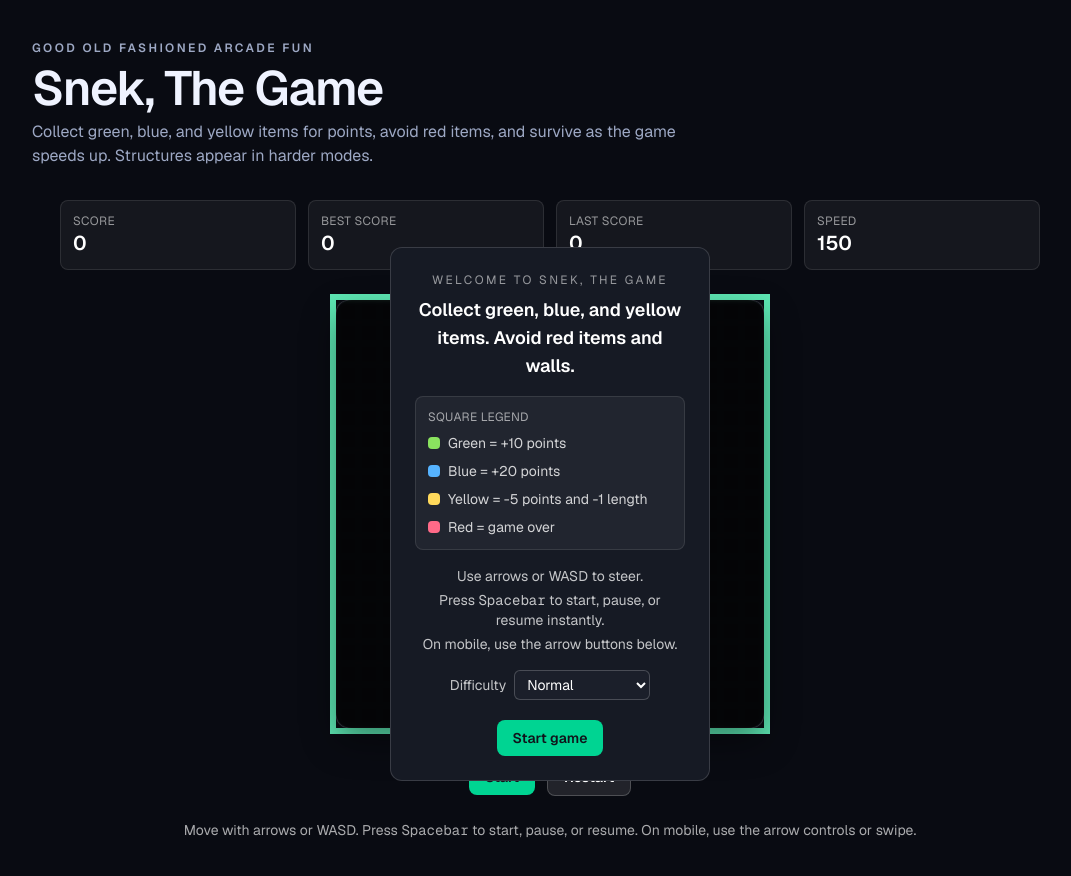
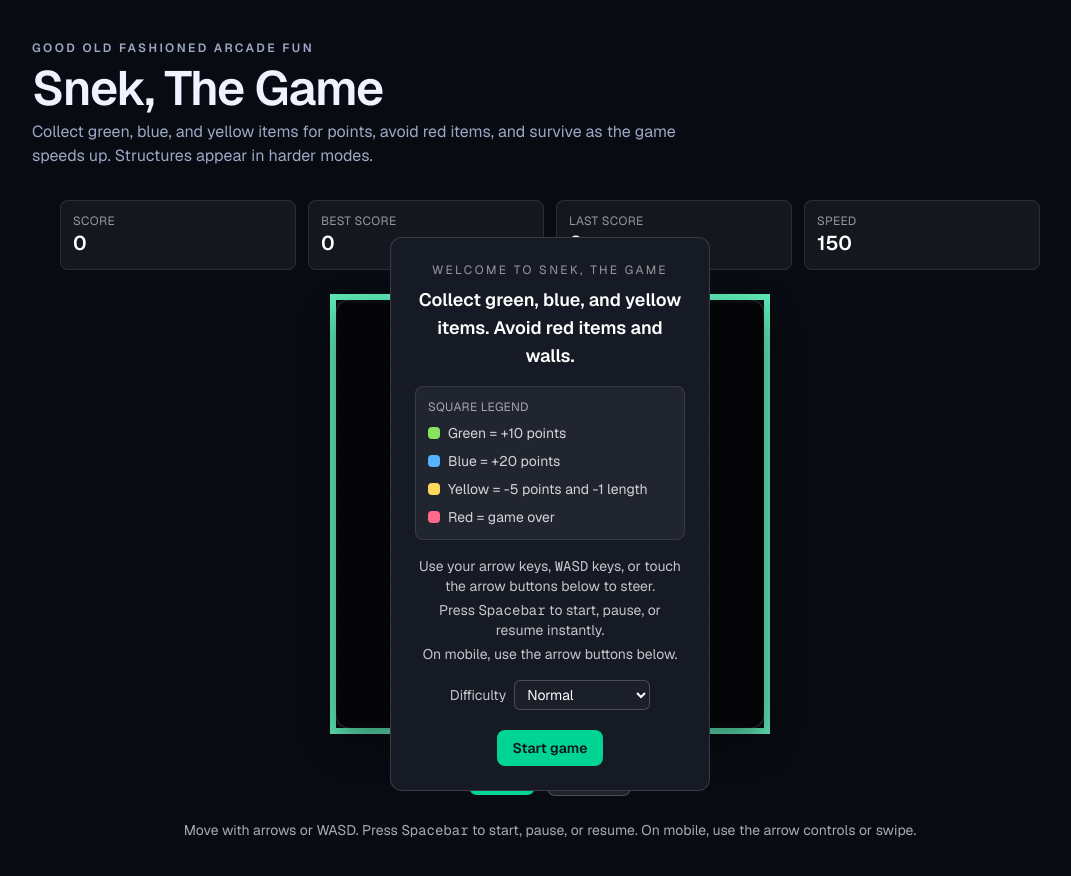
Before and after one commit to simonproudfootxyz/snek, a Next.js app: page / in a window 1280 px wide. Shown: the top 876 px of the page, without its empty margins (90-1161 px from the left). Built offline with nearby package versions, Linux system fonts and the light colour scheme.

Commit message:
- update verbiage for controls

```diff
--- a/src/features/game/components/GameStartOverlay.tsx
+++ b/src/features/game/components/GameStartOverlay.tsx
@@ -49,7 +49,10 @@ export function GameStartOverlay({
           </ul>
         </div>
         <ul className="mt-4 space-y-1 text-sm text-white/75">
-          <li>Use arrows or WASD to steer.</li>
+          <li>
+            Use your arrow keys, <code>WASD</code> keys, or touch the arrow
+            buttons below to steer.
+          </li>
           <li>
             Press <code>Spacebar</code> to start, pause, or resume instantly.
           </li>
```
